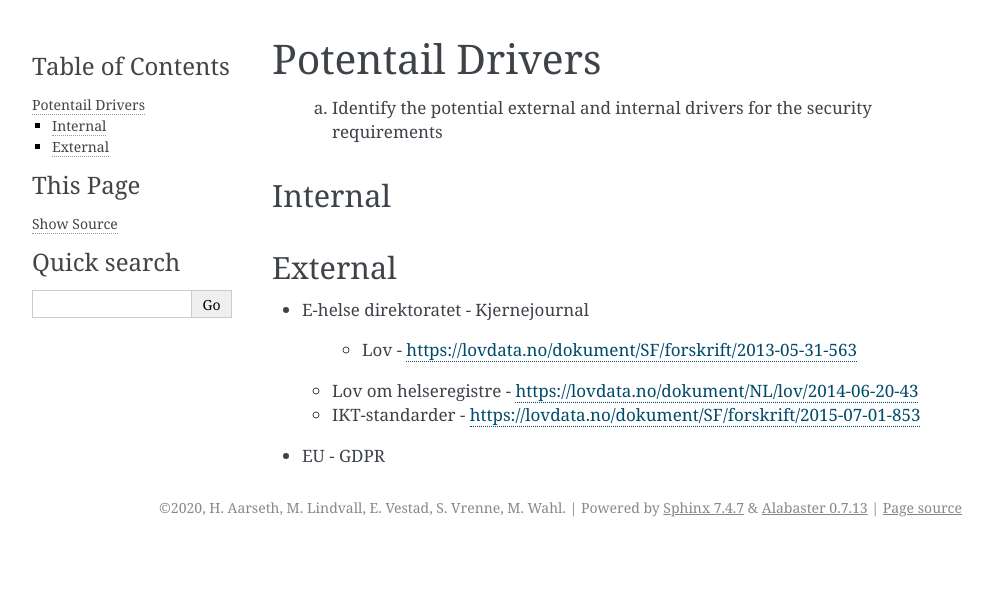
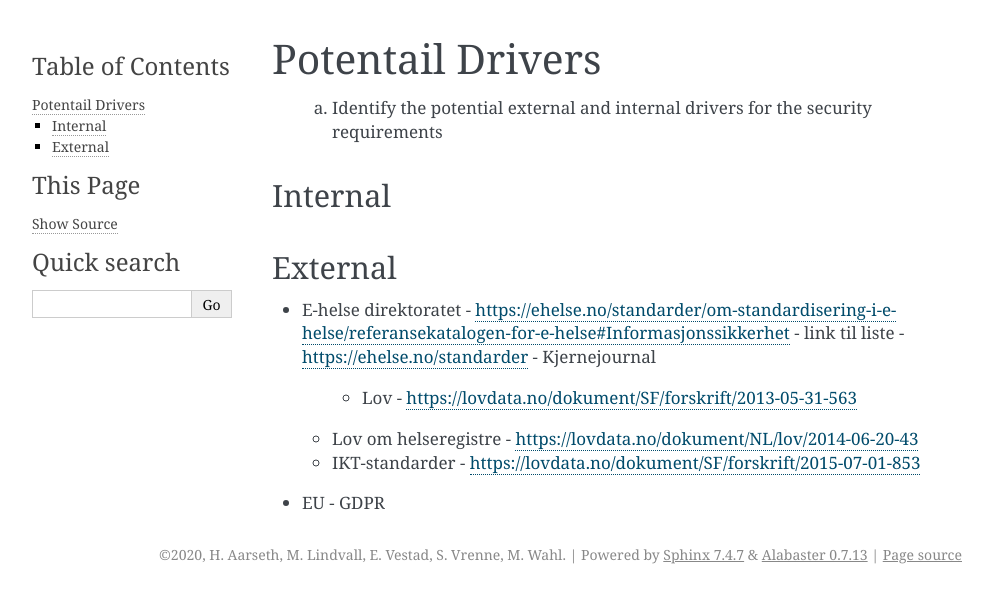
Before and after one commit to SteinarVrenne/school_imt3501, a Sphinx documentation site: the page built from Task 1/source/pages/04a_Potential_Drivers.rst, in a window 1280 px wide. Shown: the top 603 px of the page, without its empty margins (148-1141 px from the left). Built offline with Sphinx 7.4.7, drawn with Linux system fonts in a browser that asks for light colours.

Commit message:
4a mer linker

```diff
--- a/Task 1/source/pages/04a_Potential_Drivers.rst
+++ b/Task 1/source/pages/04a_Potential_Drivers.rst
@@ -12,7 +12,8 @@ Internal
 
 External
 --------
-- E-helse direktoratet
+- E-helse direktoratet - https://ehelse.no/standarder/om-standardisering-i-e-helse/referansekatalogen-for-e-helse#Informasjonssikkerhet
+  - link til liste - https://ehelse.no/standarder
   - Kjernejournal
     - Lov - https://lovdata.no/dokument/SF/forskrift/2013-05-31-563
   - Lov om helseregistre - https://lovdata.no/dokument/NL/lov/2014-06-20-43
```
